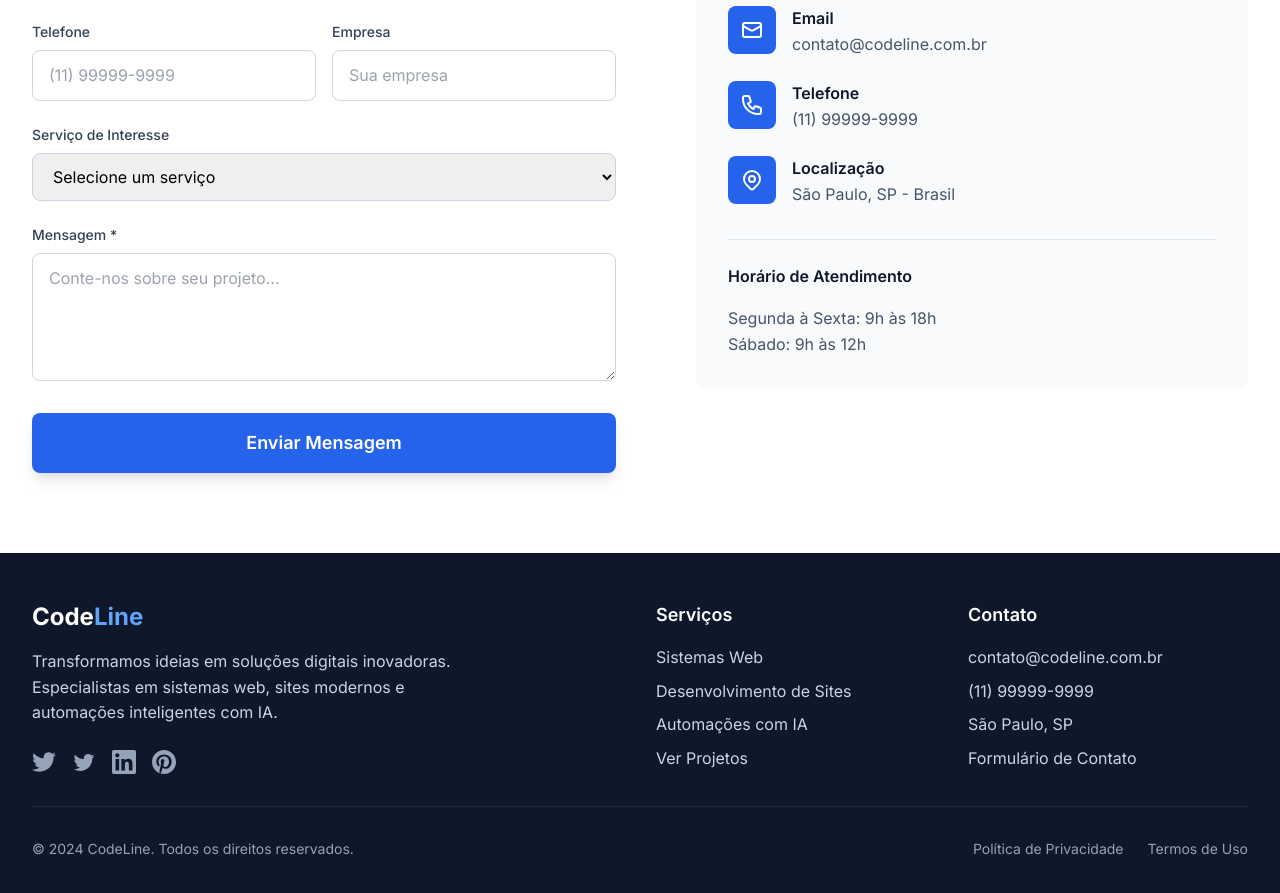
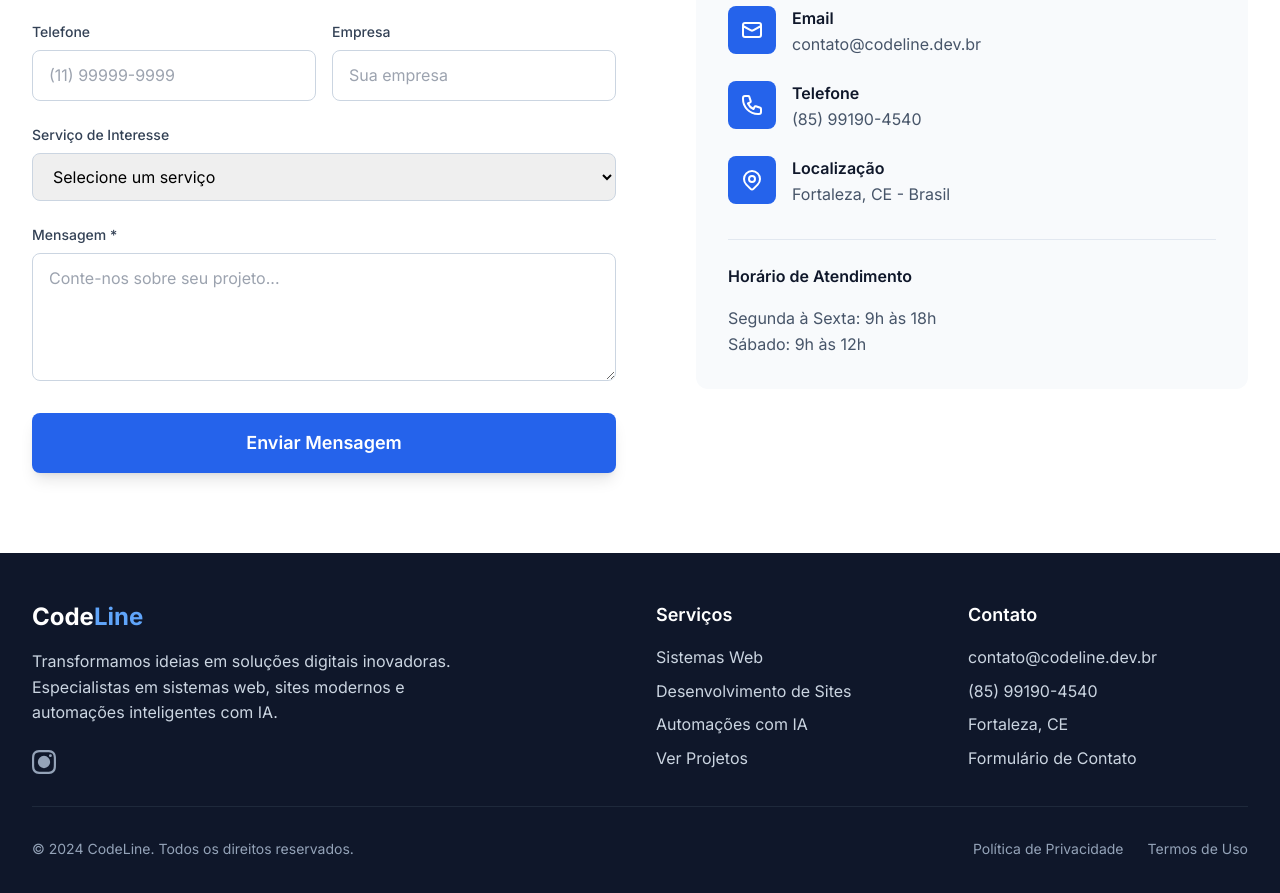
Before and after one commit to CodeLine-Solucoes-DIgitais/web-site, a React (Vite) app: page / in a window 1280 px wide. Shown: the part 4267-5160 px from the top of the page. Built offline with nearby package versions, Linux system fonts and the light colour scheme.

Commit message:
feat: implementar envio de formulário de contato com feedback ao usuário

```diff
--- a/src/components/Contact.tsx
+++ b/src/components/Contact.tsx
@@ -10,6 +10,8 @@ const Contact = () => {
         service: '',
         message: ''
     });
+    const [isLoading, setIsLoading] = useState(false);
+    const [submitStatus, setSubmitStatus] = useState<'idle' | 'success' | 'error'>('idle');
 
     const handleChange = (e: React.ChangeEvent<HTMLInputElement | HTMLTextAreaElement | HTMLSelectElement>) => {
         setFormData({
@@ -18,11 +20,42 @@ const Contact = () => {
         });
     };
 
-    const handleSubmit = (e: React.FormEvent) => {
+    const handleSubmit = async (e: React.FormEvent) => {
         e.preventDefault();
-        // Aqui você pode integrar com um serviço de email ou API
-        console.log('Form submitted:', formData);
-        alert('Mensagem enviada! Entraremos em contato em breve.');
+        setIsLoading(true);
+        setSubmitStatus('idle');
+
+        try {
+            const response = await fetch('https://n8n.ronnysenna.com.br/webhook/form-site', {
+                method: 'POST',
+                headers: {
+                    'Content-Type': 'application/json',
+                },
+                body: JSON.stringify(formData),
+            });
+
+            if (response.ok) {
+                setSubmitStatus('success');
+                setFormData({
+                    name: '',
+                    email: '',
+                    phone: '',
+                    company: '',
+                    service: '',
+                    message: ''
+                });
+                console.log('Form submitted successfully:', formData);
+                setTimeout(() => setSubmitStatus('idle'), 5000);
+            } else {
+                setSubmitStatus('error');
+                console.error('Error submitting form:', response.statusText);
+            }
+        } catch (error) {
+            setSubmitStatus('error');
+            console.error('Error submitting form:', error);
+        } finally {
+            setIsLoading(false);
+        }
     };
 
     return (
@@ -143,10 +176,26 @@ const Contact = () => {
 
                             <button
                                 type="submit"
-                                className="w-full bg-primary-600 text-white px-8 py-4 rounded-lg text-lg font-semibold hover:bg-primary-700 transform hover:scale-105 transition-all duration-200 shadow-lg hover:shadow-xl"
+                                disabled={isLoading}
+                                className={`w-full px-8 py-4 rounded-lg text-lg font-semibold transform transition-all duration-200 shadow-lg ${isLoading
+                                        ? 'bg-secondary-400 text-white cursor-not-allowed'
+                                        : 'bg-primary-600 text-white hover:bg-primary-700 hover:scale-105 hover:shadow-xl'
+                                    } ${submitStatus === 'success' ? 'ring-2 ring-green-500' : ''} ${submitStatus === 'error' ? 'ring-2 ring-red-500' : ''}`}
                             >
-                                Enviar Mensagem
+                                {isLoading ? 'Enviando...' : 'Enviar Mensagem'}
                             </button>
+
+                            {submitStatus === 'success' && (
+                                <div className="p-4 bg-green-50 border border-green-200 rounded-lg text-green-700">
+                                    ✓ Mensagem enviada com sucesso! Entraremos em contato em breve.
+                                </div>
+                            )}
+
+                            {submitStatus === 'error' && (
+                                <div className="p-4 bg-red-50 border border-red-200 rounded-lg text-red-700">
+                                    ✗ Erro ao enviar a mensagem. Tente novamente ou entre em contato por telefone.
+                                </div>
+                            )}
                         </form>
                     </div>
 
@@ -172,7 +221,7 @@ const Contact = () => {
                                     </div>
                                     <div>
                                         <h4 className="font-semibold text-secondary-900">Email</h4>
-                                        <p className="text-secondary-600">contato@codeline.com.br</p>
+                                        <p className="text-secondary-600">contato@codeline.dev.br</p>
                                     </div>
                                 </div>
 
@@ -190,7 +239,7 @@ const Contact = () => {
                                     </div>
                                     <div>
                                         <h4 className="font-semibold text-secondary-900">Telefone</h4>
-                                        <p className="text-secondary-600">(11) 99999-9999</p>
+                                        <p className="text-secondary-600">(85) 99190-4540</p>
                                     </div>
                                 </div>
 
@@ -209,7 +258,7 @@ const Contact = () => {
                                     </div>
                                     <div>
                                         <h4 className="font-semibold text-secondary-900">Localização</h4>
-                                        <p className="text-secondary-600">São Paulo, SP - Brasil</p>
+                                        <p className="text-secondary-600">Fortaleza, CE - Brasil</p>
                                     </div>
                                 </div>
                             </div>
--- a/src/components/Footer.tsx
+++ b/src/components/Footer.tsx
@@ -13,7 +13,7 @@ const Footer = () => {
                             sistemas web, sites modernos e automações inteligentes com IA.
                         </p>
                         <div className="flex space-x-4">
-                            <a
+                            {/* <a
                                 href="https://twitter.com/codeline"
                                 target="_blank"
                                 rel="noopener noreferrer"
@@ -24,9 +24,9 @@ const Footer = () => {
                                     <title>Twitter</title>
                                     <path d="M24 4.557c-.883.392-1.832.656-2.828.775 1.017-.609 1.798-1.574 2.165-2.724-.951.564-2.005.974-3.127 1.195-.897-.957-2.178-1.555-3.594-1.555-3.179 0-5.515 2.966-4.797 6.045-4.091-.205-7.719-2.165-10.148-5.144-1.29 2.213-.669 5.108 1.523 6.574-.806-.026-1.566-.247-2.229-.616-.054 2.281 1.581 4.415 3.949 4.89-.693.188-1.452.232-2.224.084.626 1.956 2.444 3.379 4.6 3.419-2.07 1.623-4.678 2.348-7.29 2.04 2.179 1.397 4.768 2.212 7.548 2.212 9.142 0 14.307-7.721 13.995-14.646.962-.695 1.797-1.562 2.457-2.549z" />
                                 </svg>
-                            </a>
+                            </a>*/}
                             <a
-                                href="https://instagram.com/codeline"
+                                href="https://www.instagram.com/codelinebr_?igsh=cG9ud2g0cGo3cDk4"
                                 target="_blank"
                                 rel="noopener noreferrer"
                                 className="text-secondary-400 hover:text-primary-400 transition-colors"
@@ -34,10 +34,10 @@ const Footer = () => {
                             >
                                 <svg className="w-6 h-6" fill="currentColor" viewBox="0 0 24 24">
                                     <title>Instagram</title>
-                                    <path d="M22.46 6c-.77.35-1.6.58-2.46.69.88-.53 1.56-1.37 1.88-2.38-.83.5-1.75.85-2.72 1.05C18.37 4.5 17.26 4 16 4c-2.35 0-4.27 1.92-4.27 4.29 0 .34.04.67.11.98C8.28 9.09 5.11 7.38 3 4.79c-.37.63-.58 1.37-.58 2.15 0 1.49.75 2.81 1.91 3.56-.71 0-1.37-.2-1.95-.5v.03c0 2.08 1.48 3.82 3.44 4.21a4.22 4.22 0 0 1-1.93.07 4.28 4.28 0 0 0 4 2.98 8.521 8.521 0 0 1-5.33 1.84c-.34 0-.68-.02-1.02-.06C3.44 20.29 5.7 21 8.12 21 16 21 20.33 14.46 20.33 8.79c0-.19 0-.37-.01-.56.84-.6 1.56-1.36 2.14-2.23z" />
+                                    <path d="M12 2.163c3.204 0 3.584.012 4.85.07 3.252.148 4.771 1.691 4.919 4.919.058 1.265.069 1.645.069 4.849 0 3.205-.012 3.584-.069 4.849-.149 3.225-1.664 4.771-4.919 4.919-1.266.058-1.644.07-4.85.07-3.204 0-3.584-.012-4.849-.07-3.26-.149-4.771-1.699-4.919-4.92-.058-1.265-.07-1.644-.07-4.849 0-3.204.013-3.583.07-4.849.149-3.227 1.664-4.771 4.919-4.919 1.266-.057 1.645-.069 4.849-.069zm0-2.163c-3.259 0-3.667.014-4.947.072-4.358.2-6.78 2.618-6.98 6.98-.059 1.281-.073 1.689-.073 4.948 0 3.259.014 3.668.072 4.948.2 4.358 2.618 6.78 6.98 6.98 1.281.058 1.689.072 4.948.072 3.259 0 3.668-.014 4.948-.072 4.354-.2 6.782-2.618 6.979-6.98.059-1.28.073-1.689.073-4.948 0-3.259-.014-3.667-.072-4.947-.196-4.354-2.617-6.78-6.979-6.98-1.281-.059-1.69-.073-4.949-.073zM5.838 12a6.162 6.162 0 1 1 12.324 0 6.162 6.162 0 0 1-12.324 0zM12 16a4 4 0 1 1 0-8 4 4 0 0 1 0 8zm4.965-10.322a1.44 1.44 0 1 1 2.881.001 1.44 1.44 0 0 1-2.881-.001z" />
                                 </svg>
                             </a>
-                            <a
+                            {/*<a
                                 href="https://linkedin.com/company/codeline"
                                 target="_blank"
                                 rel="noopener noreferrer"
@@ -60,7 +60,7 @@ const Footer = () => {
                                     <title>GitHub</title>
                                     <path d="M12.017 0C5.396 0 .029 5.367.029 11.987c0 5.079 3.158 9.417 7.618 11.174-.105-.949-.199-2.403.041-3.439.219-.937 1.406-5.957 1.406-5.957s-.359-.72-.359-1.781c0-1.663.967-2.911 2.168-2.911 1.024 0 1.518.769 1.518 1.688 0 1.029-.653 2.567-.992 3.992-.285 1.193.6 2.165 1.775 2.165 2.128 0 3.768-2.245 3.768-5.487 0-2.861-2.063-4.869-5.008-4.869-3.41 0-5.409 2.562-5.409 5.199 0 1.033.394 2.143.889 2.741.099.12.112.225.085.347-.09.375-.293 1.199-.334 1.363-.053.225-.172.271-.402.165-1.495-.69-2.433-2.878-2.433-4.646 0-3.776 2.748-7.252 7.92-7.252 4.158 0 7.392 2.967 7.392 6.923 0 4.135-2.607 7.462-6.233 7.462-1.214 0-2.357-.629-2.748-1.378l-.748 2.853c-.271 1.043-1.002 2.35-1.492 3.146C9.57 23.812 10.763 24.009 12.017 24c6.624 0 11.99-5.367 11.99-11.987C24.007 5.367 18.641.001 12.017.001z" />
                                 </svg>
-                            </a>
+                            </a>*/}
                         </div>
                     </div>
 
@@ -95,9 +95,9 @@ const Footer = () => {
                     <div>
                         <h4 className="text-lg font-semibold mb-4">Contato</h4>
                         <ul className="space-y-2 text-secondary-300">
-                            <li>contato@codeline.com.br</li>
-                            <li>(11) 99999-9999</li>
-                            <li>São Paulo, SP</li>
+                            <li>contato@codeline.dev.br</li>
+                            <li>(85) 99190-4540</li>
+                            <li>Fortaleza, CE</li>
                             <li>
                                 <a href="#contato" className="hover:text-primary-400 transition-colors">
                                     Formulário de Contato
```
